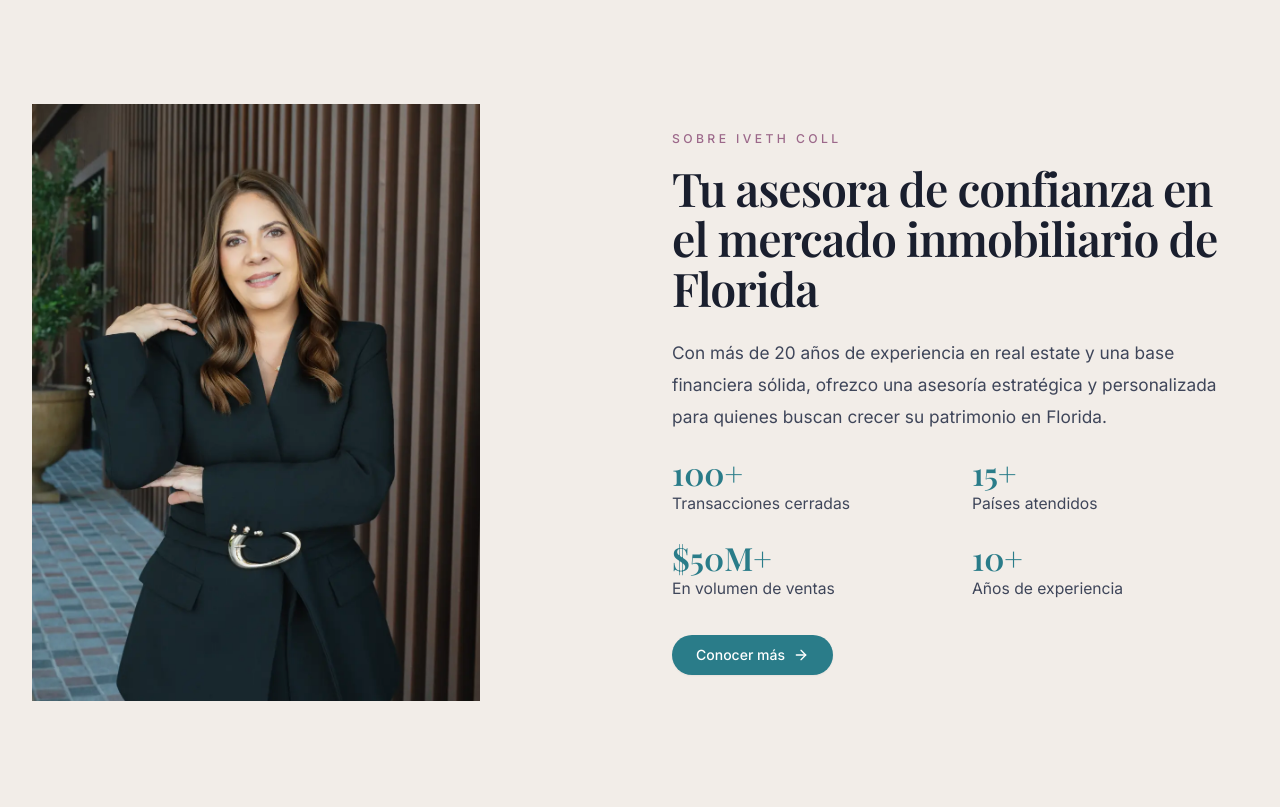
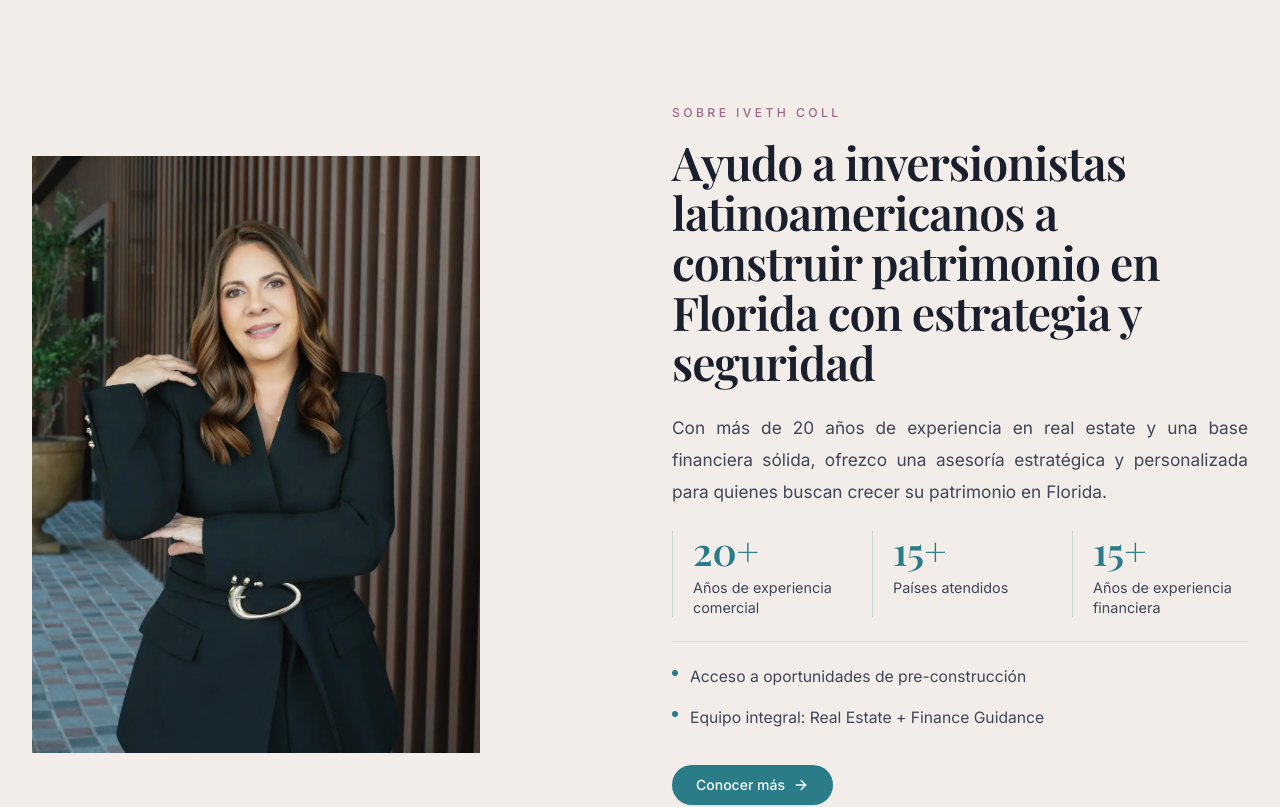
Before and after one commit to frankac88/IvethRealtorBD, a React (Vite) app: page / in a window 1280 px wide. Shown: the part 840-1647 px from the top of the page. Built offline with nearby package versions, Linux system fonts and the light colour scheme; no server answers; the database is empty; a web font is replaced by a local one.

Commit message:
homepage updates

```diff
--- a/src/config/site.ts
+++ b/src/config/site.ts
@@ -1,6 +1,6 @@
 const whatsappNumber = "17868677180";
 const whatsappDefaultMessage = "Hola Iveth, quiero conocer oportunidades para invertir en Miami. ¿Podemos conversar?";
-const locationQuery = "7791 NW 46 St Suite 308, Doral, FL 33166";
+const locationQuery = "7791 NW 46th St STE 308, Doral, FL 33166";
 
 export const siteConfig = {
   brand: {
@@ -9,12 +9,12 @@ export const siteConfig = {
   },
   contact: {
     email: "ivethcoll@gmail.com",
-    phoneDisplay: "1786-867-7180",
+    phoneDisplay: "+1 786-867-7180",
     phoneHref: "+17868677180",
-    location: "Doral, Florida",
-    locationFull: "7791 NW 46 St Suite 308, Doral, FL 33166",
-    locationMapsHref: `https://www.google.com/maps/search/?api=1&query=${encodeURIComponent(locationQuery)}`,
-    locationEmbedSrc: `https://maps.google.com/maps?q=${encodeURIComponent(locationQuery)}&t=&z=15&ie=UTF8&iwloc=&output=embed`,
+    location: "7791 NW 46 ST SUITE 308, Doral, FL 33166",
+    locationFull: "7791 NW 46 ST SUITE 308, Doral, FL 33166",
+    locationMapsHref: "https://share.google/VMcl7Hd0jICQbPv4G",
+    locationEmbedSrc: `https://www.google.com/maps?q=${encodeURIComponent(locationQuery)}&output=embed`,
   },
   social: {
     facebook: "https://www.facebook.com/ivethcollrealtor",
--- a/src/i18n/translations/about.ts
+++ b/src/i18n/translations/about.ts
@@ -2,19 +2,19 @@ export const aboutTranslations = {
   label: { es: "Sobre Iveth Coll", en: "About Iveth Coll" },
   title: { es: "Experiencia, confianza y resultados en bienes raíces", en: "Experience, trust and results in real estate" },
   desc1: {
-    es: "Soy Iveth Coll y cuento con más de 20 años de experiencia en el mercado inmobiliario, respaldada por una sólida trayectoria en el sector financiero. Me especializo en inversiones en bienes raíces en Florida, asesorando tanto a inversionistas locales como a clientes internacionales, con especial enfoque en compradores provenientes de Colombia, Ecuador, Chile, México, Perú y otros países de Latinoamérica que buscan invertir con seguridad y rentabilidad en los Estados Unidos.",
-    en: "I am Iveth Coll, and I bring more than 20 years of experience in the real estate market, backed by a strong background in the financial sector. I specialize in real estate investments in Florida, advising both local investors and international clients, with a special focus on buyers from Colombia, Ecuador, Chile, Mexico, Peru, and other Latin American countries seeking secure and profitable investment opportunities in the United States.",
+    es: "Iveth Coll es una reconocida asesora inmobiliaria con más de 20 años de experiencia en Florida y sólida trayectoria en el sector financiero. Especializada en propiedades de inversión y proyectos de preconstrucción, asesora a clientes locales e internacionales interesados en oportunidades en Miami, Orlando y el sur de Florida. Su enfoque se basa en confianza, visión de mercado y oportunidades con alto potencial de valorización.",
+    en: "Iveth Coll is a recognized real estate advisor with more than 20 years of experience in Florida and a strong background in the financial sector. Specializing in investment properties and pre-construction developments, she advises local and international clients interested in opportunities in Miami, Orlando, and South Florida. Her approach is based on trust, market insight, and opportunities with high appreciation potential.",
   },
   desc2: {
-    es: "Mi trabajo se basa en combinar análisis financiero, conocimiento profundo del mercado y un acompañamiento personalizado, para estructurar operaciones estratégicas adaptadas a cada perfil de inversión. Con integridad, compromiso y una visión clara del mercado, ayudo a mis clientes —locales e internacionales— a construir y fortalecer su patrimonio en uno de los mercados inmobiliarios más dinámicos de Estados Unidos.",
-    en: "My work is based on combining financial analysis, deep market knowledge, and personalized guidance to structure strategic transactions tailored to each investment profile. With integrity, commitment, and a clear view of the market, I help my clients—both local and international—build and strengthen their wealth in one of the most dynamic real estate markets in the United States.",
+    es: "",
+    en: "",
   },
   cta: { es: "Agendar Consulta", en: "Book Consultation" },
   whyTitle: { es: "¿Por qué trabajar con Iveth?", en: "Why work with Iveth?" },
   values: {
     international: { title: { es: "Enfoque Internacional", en: "International Focus" }, desc: { es: "Experiencia con clientes de más de 15 países de Latinoamérica y el Caribe.", en: "Experience with clients from over 15 countries in Latin America and the Caribbean." } },
-    precon: { title: { es: "Experta en Preconstrucción", en: "Pre-Construction Expert" }, desc: { es: "Acceso exclusivo a los mejores proyectos antes de su lanzamiento público.", en: "Exclusive access to the best projects before public launch." } },
-    track: { title: { es: "Track Record", en: "Track Record" }, desc: { es: "Más de $50M en transacciones cerradas con clientes satisfechos.", en: "Over $50M in closed transactions with satisfied clients." } },
-    team: { title: { es: "Equipo Integral", en: "Comprehensive Team" }, desc: { es: "Asesoría completa end-to-end: inversión, financiamiento y cierre.", en: "Complete end-to-end advisory: investment, financing, and closing." } },
+    precon: { title: { es: "Experta en Preconstrucción", en: "Pre-Construction Expert" }, desc: { es: "Acceso a oportunidades de pre-construcción.", en: "Access to pre-construction opportunities." } },
+    track: { title: { es: "ASESORÍA PERSONALIZADA", en: "PERSONALIZED ADVISORY" }, desc: { es: "Cada cliente recibe una estrategia clara según sus metas, presupuesto y visión de inversión.", en: "Each client receives a clear strategy based on their goals, budget, and investment vision." } },
+    team: { title: { es: "Equipo Integral", en: "Comprehensive Team" }, desc: { es: "Real Estate + Finance Guidance", en: "Real Estate + Finance Guidance" } },
   },
 } as const;
--- a/src/i18n/translations/home.ts
+++ b/src/i18n/translations/home.ts
@@ -10,18 +10,21 @@ export const homeTranslations = {
   heroCta2: { es: "Ver Oportunidades", en: "View Opportunities" },
   aboutLabel: { es: "Sobre Iveth Coll", en: "About Iveth Coll" },
   aboutTitle: {
-    es: "Tu asesora de confianza en el mercado inmobiliario de Florida",
-    en: "Your trusted advisor in Florida's real estate market",
+    es: "Ayudo a inversionistas latinoamericanos a construir patrimonio en Florida con estrategia y seguridad",
+    en: "I help Latin American investors build wealth in Florida with strategy and confidence",
   },
   aboutDesc: {
     es: "Con más de 20 años de experiencia en real estate y una base financiera sólida, ofrezco una asesoría estratégica y personalizada para quienes buscan crecer su patrimonio en Florida.",
     en: "Iveth Coll brings more than 20 years of real estate experience and a strong financial background, guiding local and international investors toward strategic and secure opportunities in Florida.",
   },
   stats: {
-    transactions: { es: "Transacciones cerradas", en: "Closed transactions" },
+    transactions: { es: "Años de experiencia comercial", en: "Years of commercial experience" },
     countries: { es: "Países atendidos", en: "Countries served" },
-    volume: { es: "En volumen de ventas", en: "In sales volume" },
-    experience: { es: "Años de experiencia", en: "Years of experience" },
+    volume: { es: "Años de experiencia financiera", en: "Years of financial experience" },
+  },
+  highlights: {
+    preconstruction: { es: "Acceso a oportunidades de pre-construcción", en: "Access to pre-construction opportunities" },
+    team: { es: "Equipo integral: Real Estate + Finance Guidance", en: "Integrated team: Real Estate + Finance Guidance" },
   },
   learnMore: { es: "Conocer más", en: "Learn more" },
   whyFloridaLabel: { es: "¿Por Qué Florida?", en: "Why Florida?" },
--- a/src/pages/AboutPage.tsx
+++ b/src/pages/AboutPage.tsx
@@ -28,8 +28,7 @@ const AboutPage = () => {
             <div>
               <p className="type-caption mb-4">{t(a.label)}</p>
               <h1 className="type-h1 mb-6">{t(a.title)}</h1>
-              <p className="type-body mb-6">{t(a.desc1)}</p>
-              <p className="type-body mb-8">{t(a.desc2)}</p>
+              <p className="type-body mb-8 text-justify">{t(a.desc1)}</p>
               <Button variant="default" asChild>
                 <Link to={getLocalizedPath("contact", language)}>{t(a.cta)} <ArrowRight size={16} /></Link>
               </Button>
@@ -44,7 +43,7 @@ const AboutPage = () => {
           <h2 className="type-h2 mb-16 text-center">{t(a.whyTitle)}</h2>
           <div className="grid grid-cols-1 md:grid-cols-2 lg:grid-cols-4 gap-8">
             {values.map((item, i) => (
-              <AnimatedSection as="div" key={t(item.title)} delay={i * 100} className="text-center p-6">
+              <AnimatedSection as="div" key={t(item.title)} delay={i * 100} className="flex h-full flex-col items-center justify-start text-center p-6">
                 <item.icon size={32} className="text-primary mx-auto mb-4" />
                 <h3 className="type-h3 mb-3 text-primary">{t(item.title)}</h3>
                 <p className="type-body-sm text-muted-foreground">{t(item.desc)}</p>
--- a/src/pages/Index.tsx
+++ b/src/pages/Index.tsx
@@ -75,19 +75,34 @@ const Index = () => {
             <div>
               <p className="type-caption mb-4">{t(h.aboutLabel)}</p>
               <h2 className="type-h2 mb-6">{t(h.aboutTitle)}</h2>
-              <p className="type-body mb-6">{t(h.aboutDesc)}</p>
-              <div className="mb-8 grid grid-cols-2 gap-6">
-                {[
-                  { number: "100+", label: t(h.stats.transactions) },
-                  { number: "15+", label: t(h.stats.countries) },
-                  { number: "$50M+", label: t(h.stats.volume) },
-                  { number: "10+", label: t(h.stats.experience) },
-                ].map((stat) => (
-                  <div key={stat.label}>
-                    <p className="font-serif text-2xl font-semibold text-primary md:text-[2rem]">{stat.number}</p>
-                    <p className="type-body-sm text-muted-foreground">{stat.label}</p>
+              <p className="type-body mb-6 text-justify">{t(h.aboutDesc)}</p>
+              <div className="mb-8">
+                <div className="grid grid-cols-1 gap-4 sm:grid-cols-3 sm:gap-6">
+                  {[
+                    { number: "20+", label: t(h.stats.transactions) },
+                    { number: "15+", label: t(h.stats.countries) },
+                    { number: "15+", label: t(h.stats.volume) },
+                  ].map((stat) => (
+                    <div key={stat.label} className="grid min-w-0 grid-cols-[1px_minmax(0,1fr)] items-start gap-4 sm:gap-5">
+                      <span className="block h-full w-px bg-primary/20" aria-hidden="true" />
+                      <div className="min-w-0">
+                        <p className="font-serif text-3xl font-semibold leading-none text-primary md:text-[2.4rem]">{stat.number}</p>
+                        <p className="mt-2 text-sm leading-snug text-muted-foreground lg:text-[0.9rem]">{stat.label}</p>
+                      </div>
+                    </div>
+                  ))}
+                </div>
+
+                <div className="mt-6 border-t border-border/70 pt-5">
+                  <div className="grid grid-cols-1 gap-3">
+                    {[t(h.highlights.preconstruction), t(h.highlights.team)].map((highlight) => (
+                      <div key={highlight} className="flex items-start gap-3">
+                        <span className="mt-2 h-1.5 w-1.5 shrink-0 rounded-full bg-primary" />
+                        <p className="type-body-sm text-muted-foreground">{highlight}</p>
+                      </div>
+                    ))}
                   </div>
-                ))}
+                </div>
               </div>
               <Button variant="default" asChild>
                 <Link to={getLocalizedPath("about", language)}>{t(h.learnMore)} <ArrowRight size={16} /></Link>
```
